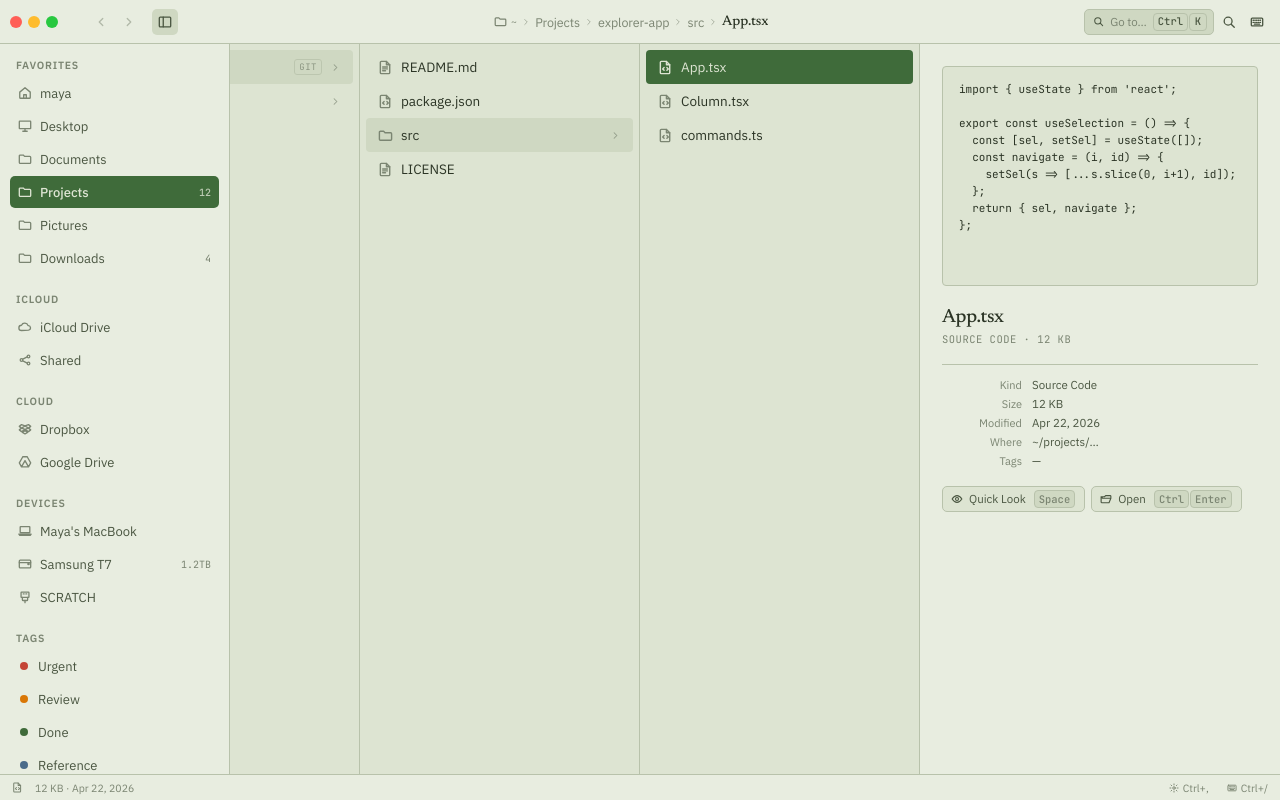
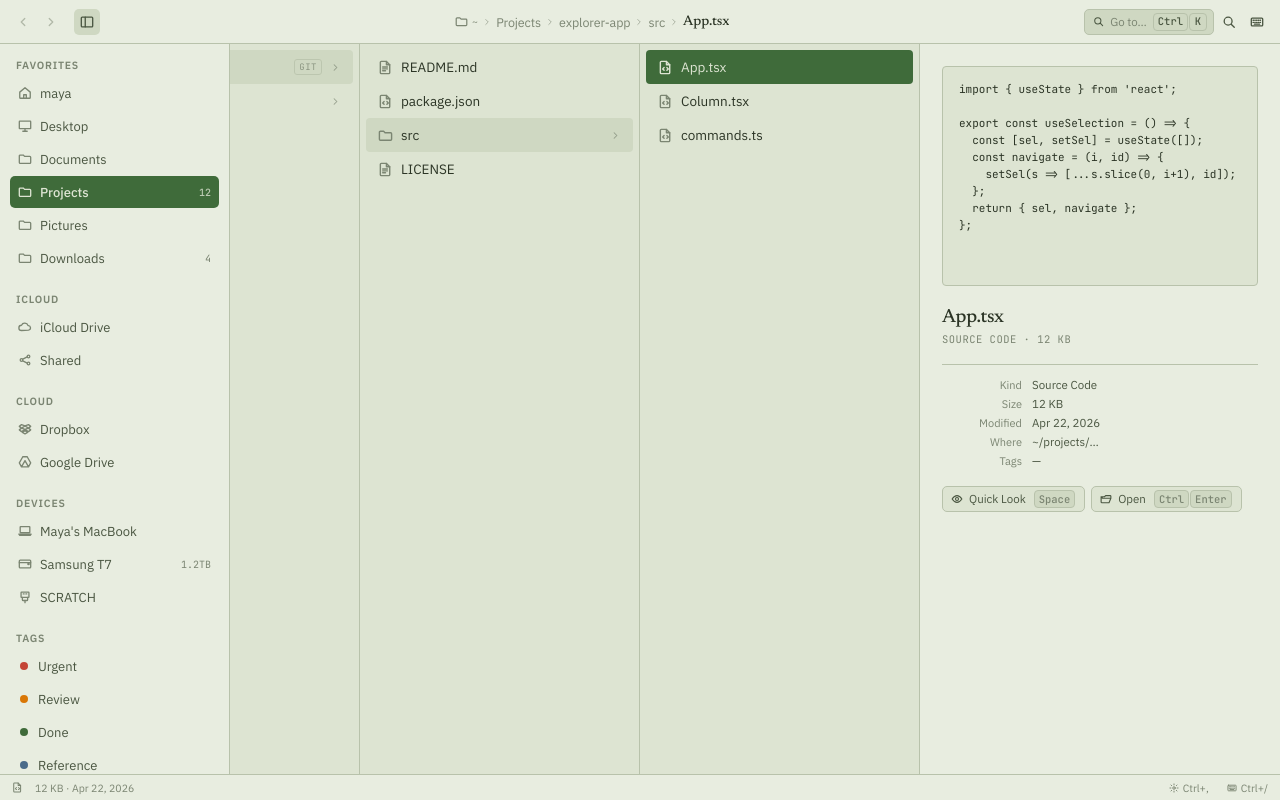
Before and after one commit to YannickHerrero/Explorer, a React (Vite) app: page / in a window 1280 px wide. Built offline with nearby package versions, Linux system fonts and the light colour scheme.

Commit message:
remove macOS-style window control buttons

```diff
--- a/src/components/Chrome.tsx
+++ b/src/components/Chrome.tsx
@@ -47,7 +47,7 @@ export function Chrome({
   hideTitlebar,
 }: ChromeProps) {
   // Show custom window controls when titlebar is hidden (Tauri) or in browser mode
-  const showWindowControls = !IS_TAURI || hideTitlebar;
+
 
   return (
     <div
@@ -74,17 +74,6 @@ export function Chrome({
         flexShrink: 0,
       }}
     >
-      {showWindowControls && (
-        <>
-          <div style={{ display: "flex", gap: 6, alignItems: "center" }}>
-            <button className="wc close" aria-label="Close" onClick={() => windowAction("close")} />
-            <button className="wc min" aria-label="Minimize" onClick={() => windowAction("minimize")} />
-            <button className="wc max" aria-label="Maximize" onClick={() => windowAction("toggleMaximize")} />
-          </div>
-          <div style={{ width: 10 }} />
-        </>
-      )}
-
       {/* Nav */}
       <div style={{ display: "flex", gap: 2 }}>
         <IconBtn name="chevron-left" onClick={onBack} disabled={!canBack} title="Back  Ctrl+[" />
--- a/src/styles/global.css
+++ b/src/styles/global.css
@@ -18,22 +18,6 @@ html, body, #root {
 button {
   font-family: inherit;
 }
-
-/* Window control dots */
-.wc {
-  width: 12px;
-  height: 12px;
-  border-radius: 50%;
-  border: none;
-  padding: 0;
-  cursor: pointer;
-  transition: filter 120ms;
-}
-
-.wc.close { background: #FF5F57; }
-.wc.min   { background: #FEBC2E; }
-.wc.max   { background: #28C840; }
-.wc:hover { filter: brightness(0.92); }
 
 /* Icon button hover */
 .icon-btn:hover:not(:disabled) {
```
